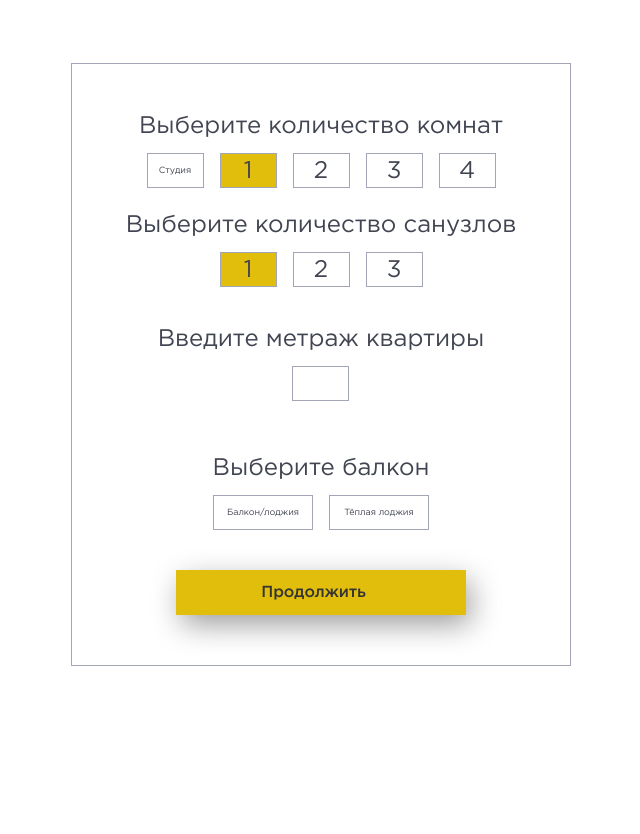
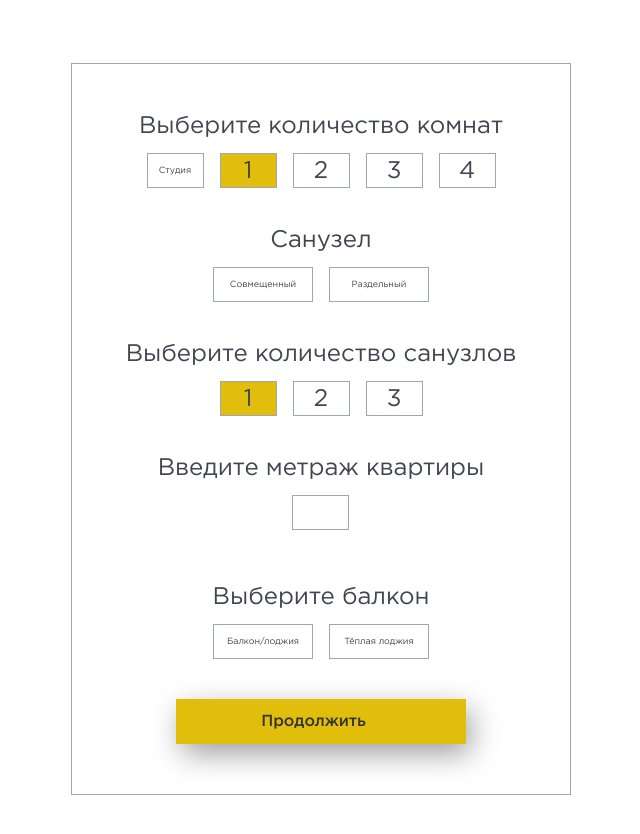
Before and after one commit to mirexdoors/yabereg-config, a Vue app: page / in a window 1280 px wide. Shown: the top 834 px of the page, without its empty margins (319-959 px from the left). Before the commit the page ends 800 px from the top, so only its background shows below. Built offline with nearby package versions, Linux system fonts and the light colour scheme; a web font is replaced by a local one.

Commit message:
-- добавил блок с выбором типа санузла

```diff
--- a/src/components/ResultScreen.vue
+++ b/src/components/ResultScreen.vue
@@ -73,14 +73,16 @@
       const wc = state.wc;
       const checked = state.checkedInputs;
       const footage = this.footage = state.footage;
+      const wcType = state.wcType;
 
       const wcBowlsAmount = Number(wcData[wc].PROPERTY_TOILET_VALUE);
       const wcTilesAmount = Number(wcData[wc].PROPERTY_TOWEL_RAIL_VALUE);
       const wcWashesAmount = Number(wcData[wc].PROPERTY_WASHBASIN_VALUE);
       const wcBathsAmount = Number(wcData[wc].PROPERTY_BATHS_VALUE);
       const wcSockets = Number(wcData[wc].PROPERTY_SOCKETS_VALUE);
-      const wcSpots = Number(wcData[wc].PROPERTY_SPOTS_VALUE);
-      const wcSquare = Number(wcData[wc].PROPERTY_SQUARE_VALUE);
+      const wcSpots = (wcType==1 && wc==1) ? 6: Number(wcData[wc].PROPERTY_SPOTS_VALUE);
+      const wcSquare = (wcType==1 && wc==1) ? 8 :Number(wcData[wc].PROPERTY_SQUARE_VALUE);
+
 
       //сведём все секции в один объект
       for (const roomId in mainSections) {
--- a/src/components/StartChoose.vue
+++ b/src/components/StartChoose.vue
@@ -19,6 +19,30 @@
                  class="chooseBlock__btn chooseBlock__label"
                  :for="`rooms${index}`">
             {{amount.text}}
+          </label>
+        </div>
+      </div>
+    </div>
+    <div class="start__block chooseBlock chooseBlock--wide" :class="isErrorWcType ?
+     'chooseBlock--error' : ''">
+      <div class="chooseBlock__text">Санузел</div>
+      <div class="chooseBlock__inputs">
+        <div class="chooseBlock__item"
+             v-for="(type, index) in
+               wcTypes"
+             :key="type.value"
+        >
+          <input
+            v-model="wcType"
+            type="radio"
+            class="chooseBlock__inputRadio"
+            :id="`wcType${index}`"
+            :value="type.value"
+            name="wcTypes">
+          <label
+                 class="chooseBlock__btn chooseBlock__label chooseBlock__btn--wide chooseBlock__btn--smallText"
+                 :for="`wcType${index}`">
+            {{type.name}}
           </label>
         </div>
       </div>
@@ -89,9 +113,11 @@
     data: () => ({
       isErrorFootage: null,
       isErrorBalcony: null,
+      isErrorWcType: null,
       roomAmout: 1,
       footage: null,
       wcAmount: 1,
+      wcType: null,
       balcony: undefined,
       balconyVariants: [
         {
@@ -126,6 +152,10 @@
           text: 4
         },
       ],
+      wcTypes: [
+        {value: 1, name: 'Совмещенный'},
+        {value: 2, name: 'Раздельный'},
+      ],
       wcVariants: [
         { value: 1, },
         { value: 2, },
@@ -137,6 +167,7 @@
         this.isErrorBalcony = false;
       },
       moveToCalc() {
+        if (this.wcType < 1) this.isErrorWcType = true;
         if (this.footage < 1) this.isErrorFootage = true;
         if (this.balcony === undefined) this.isErrorBalcony = true;
 
@@ -144,8 +175,9 @@
           const data = {
             rooms: this.roomAmout,
             wc: this.wcAmount,
+            wcType: this.wcType,
             footage: this.footage,
-            isBalcony: this.balcony
+            isBalcony: this.balcony,
           };
 
           this.$store.commit('setStartData', data);
--- a/src/store/modules/result.js
+++ b/src/store/modules/result.js
@@ -5,13 +5,16 @@ const Result = {
     checkedInputs: {},
     rooms: 1,
     wc: 1,
+    wcType: null,
     footage: 0,
   },
   mutations: {
     setStartData(state, payload) {
+      console.log(payload)
       state.isBalcony = payload.isBalcony;
       state.rooms = payload.rooms === 0 ? 1 : payload.rooms;
       state.wc = payload.wc;
+      state.wcType = payload.wcType;
       state.footage = payload.footage;
     },
     changeChecked(state, payload) {
@@ -52,6 +55,7 @@ const Result = {
     total: (state) => state.total,
     checkedInputs: (state) => state.checkedInputs,
     options: (state) => state.options,
+    wcType: (state) =>state.wcType,
   }
 };
 
```
